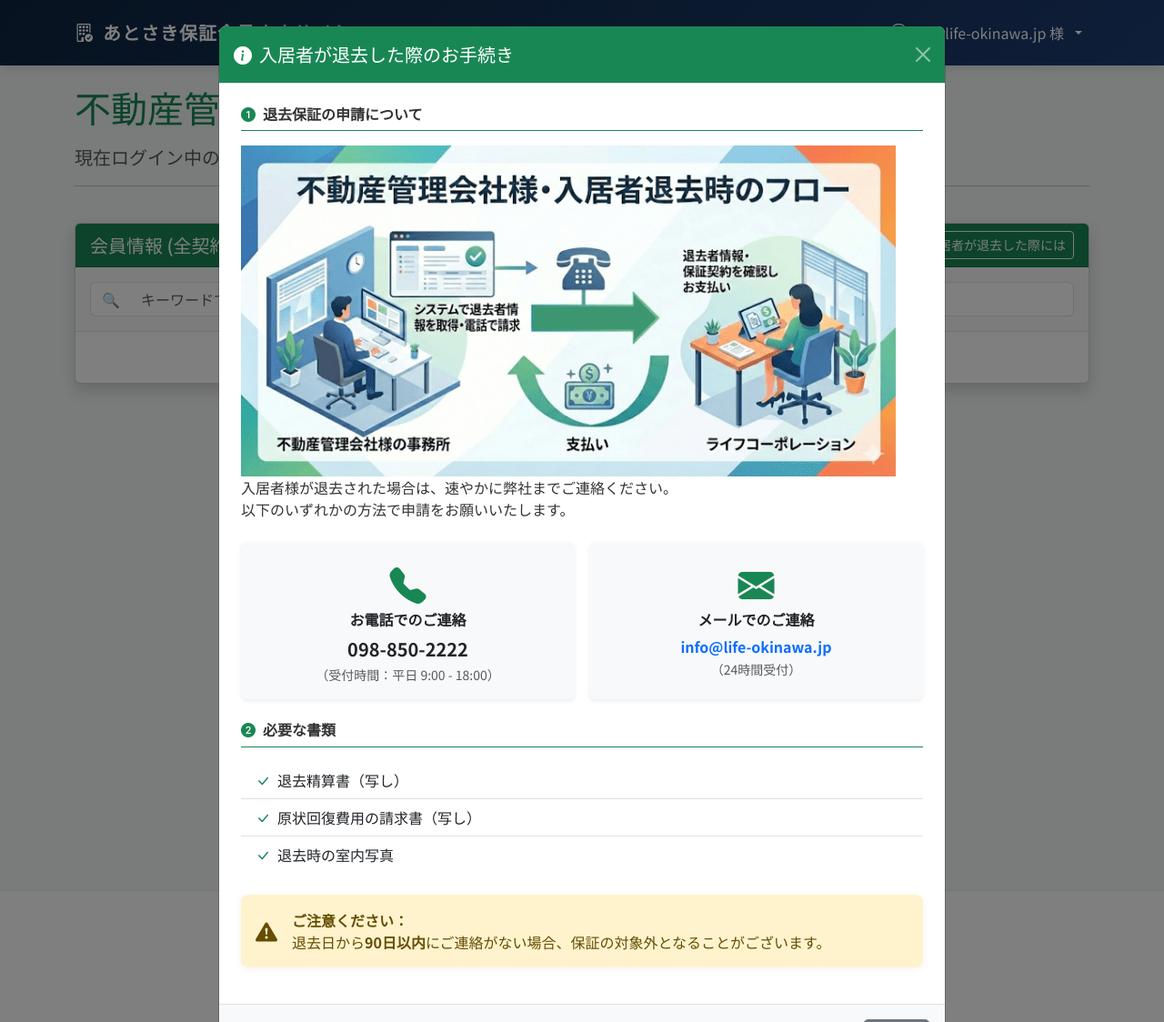
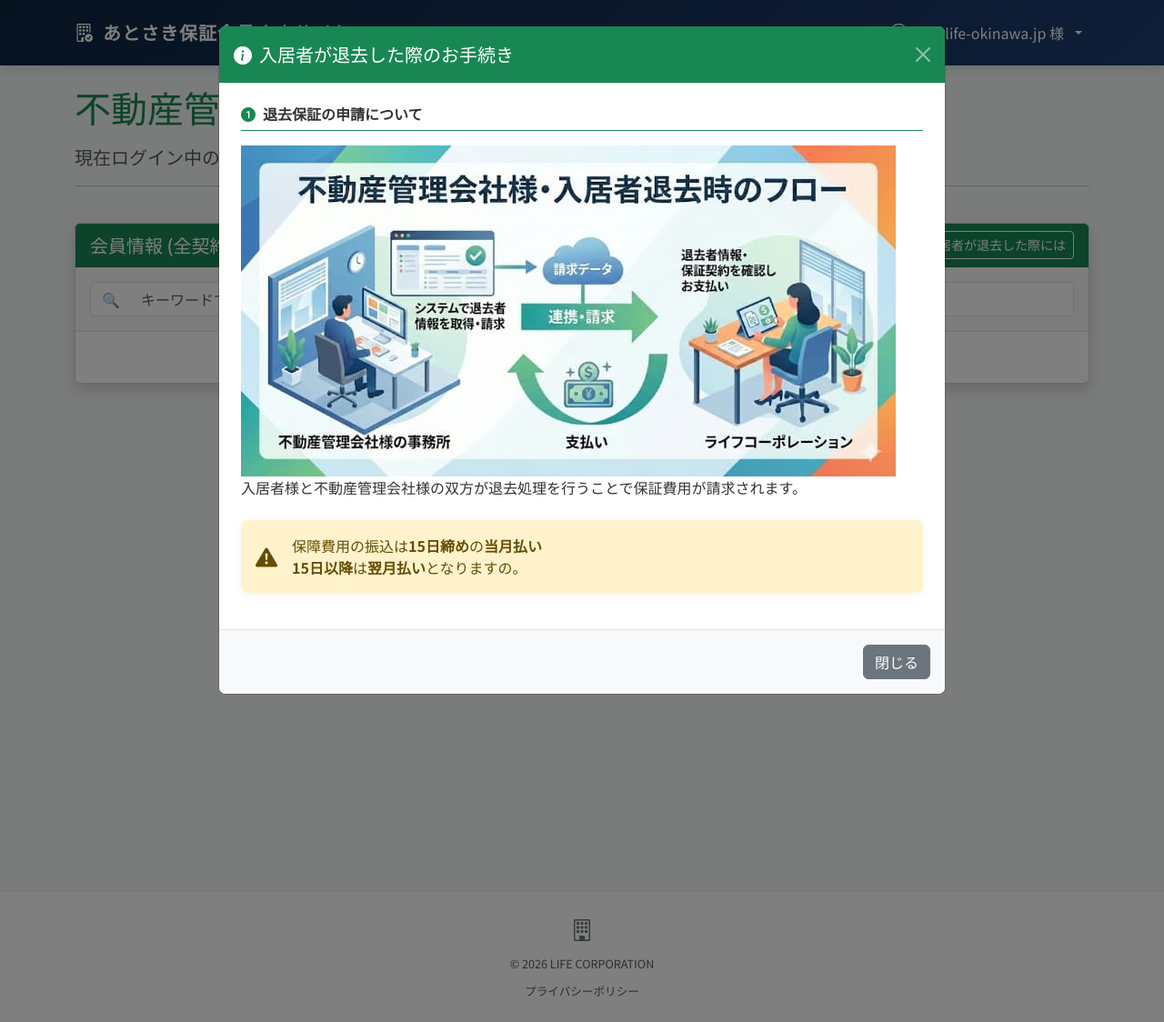
Before and after one commit to k5-kishimoto/LifeSafetyGuarantee, a Django app: page /suppliers/ in a window 1280 px wide, after a click on "入居者が退去した際には". Shown: the whole page at 91% size. Run offline with Django 5.2, Linux system fonts and the light colour scheme; a user stored in the database is signed in; some libraries are stand-ins or nearby versions.

Commit message:
不動産会社機能変更

```diff
--- a/suppliers/urls.py
+++ b/suppliers/urls.py
@@ -28,4 +28,7 @@ urlpatterns = [
 
     # ホーム画面 (変更なし)
     path('', views.home_view, name='home'),
+
+    # 💡 この行を追加してください
+    path('update_move_out/', views.update_move_out, name='update_move_out'),
 ]
--- a/suppliers/views.py
+++ b/suppliers/views.py
@@ -1,38 +1,61 @@
-# suppliers/views.py (修正)
+# suppliers/views.py
 
-from django.shortcuts import render
+from django.shortcuts import render, redirect
 from django.contrib.auth.decorators import login_required
-from .salesforce import get_contractors_for_agency # 💡 新しくインポート
-
-from django.views.generic.edit import FormView # CreateViewではなくFormViewを使用
+from django.views.decorators.http import require_POST # 💡 POST限定にするデコレータ
+from django.views.generic.edit import FormView
 from django.urls import reverse_lazy
 from django.contrib.auth import login, authenticate as auth_authenticate
-from django.shortcuts import redirect
 from django.contrib import messages
-from django.contrib.auth import get_user_model
-from django.contrib.auth.decorators import login_required
+from .forms import AgencySignUpForm
 
-from .forms import AgencySignUpForm # 💡 新規フォーム
-from .salesforce import register_salesforce_agency # 💡 新規SF関数
+# 💡 インポートを追加
+from .salesforce import (
+    get_contractors_for_agency,
+    register_salesforce_agency,
+    update_move_out_status
+)
 
 @login_required(login_url='suppliers:login')
 def home_view(request):
     """業者専用のホーム画面"""
-
     agency_username = request.user.username
-
-    # 💡 Salesforceから紐づく契約者情報を取得 💡
     contractors = get_contractors_for_agency(agency_username)
 
     context = {
         'user': request.user,
-        'contractors': contractors, # 取得したリストをテンプレートに渡す
+        'contractors': contractors,
     }
-
     return render(request, 'suppliers/home.html', context)
 
-# 💡 業者サインアップビュー 💡
+# 💡 新規追加: 退去確認更新ビュー 💡
+@login_required(login_url='suppliers:login')
+@require_POST # ブラウザからの直接アクセスなどを防ぐ
+def update_move_out(request):
+    """
+    ホーム画面の「退去」ボタンから呼ばれる処理。
+    Salesforceのフラグを更新する。
+    """
+    # フォームの隠しフィールドからIDを取得
+    contractor_id = request.POST.get('contractor_id')
+
+    if contractor_id:
+        # Salesforce更新処理を実行
+        success, message = update_move_out_status(contractor_id)
+
+        if success:
+            messages.success(request, '退去確認を完了しました。')
+        else:
+            messages.error(request, f'更新に失敗しました: {message}')
+    else:
+        messages.error(request, '不正なリクエストです。IDが見つかりません。')
+
+    # ホーム画面にリダイレクト
+    return redirect('suppliers:home')
+
+
 class AgencySignUpView(FormView):
+    # ... (既存のコードと同じ) ...
     form_class = AgencySignUpForm
     template_name = 'suppliers/signup.html'
 
@@ -41,18 +64,14 @@ class AgencySignUpView(FormView):
 
     def form_valid(self, form):
         user_data = form.cleaned_data
-
-        # 1. Salesforceに業者アカウントを登録
         success, message = register_salesforce_agency(user_data)
 
         if success:
-            # 2. 登録成功: 認証フローを通じてローカルプロキシユーザーを作成し、ログイン
-
             user = auth_authenticate(
                 self.request,
                 username=user_data['username'],
-                password=user_data['password1'], # Plaintext password for authentication check
-                backend='suppliers.backends.AgencySalesforceBackend' # 💡 業者認証バックエンドを指定 💡
+                password=user_data['password1'],
+                backend='suppliers.backends.AgencySalesforceBackend'
             )
 
             if user is not None:
@@ -60,11 +79,8 @@ class AgencySignUpView(FormView):
                 messages.success(self.request, "業者アカウントの作成とログインが完了しました。")
                 return redirect(self.get_success_url())
             else:
-                # 認証バックエンドがユーザーを作成できなかった場合 (通常は発生しないはず)
-                messages.error(self.request, "認証に失敗しました。アカウントがロックされている可能性があります。")
+                messages.error(self.request, "認証に失敗しました。")
                 return redirect('suppliers:login')
-
         else:
-            # 登録失敗: エラーメッセージを表示
             messages.error(self.request, f"Salesforce登録失敗: {message}")
             return self.form_invalid(form)
--- a/templates/suppliers/home.html
+++ b/templates/suppliers/home.html
@@ -40,53 +40,43 @@
                     <table class="table table-striped table-hover mb-0" id="sortableTable">
                         <thead>
                             <tr>
+                                <th class="text-center" style="width: 100px;">退去確認</th>
+                                <th class="sortable">物件名 <span class="sort-icon">⇅</span></th>
+                                <th class="sortable">退去日 <span class="sort-icon">⇅</span></th>
+                                <th class="sortable text-center">ライフ支払済 <span class="sort-icon">⇅</span></th>
+                                <th class="sortable">退去保証金 <span class="sort-icon">⇅</span></th>
+
                                 <th class="sortable">氏名 <span class="sort-icon">⇅</span></th>
-                                <th class="sortable">物件名 <span class="sort-icon">⇅</span></th>
+
                                 <th class="sortable">電話番号 <span class="sort-icon">⇅</span></th>
                                 <th class="sortable">Email <span class="sort-icon">⇅</span></th>
                                 <th class="sortable">支払開始 <span class="sort-icon">⇅</span></th>
+
                                 <th class="sortable">入居日 <span class="sort-icon">⇅</span></th>
                                 <th class="sortable">入居月数 <span class="sort-icon">⇅</span></th>
                                 <th class="sortable">滞納状況 <span class="sort-icon">⇅</span></th>
-                                <th class="sortable">途中解約 <span class="sort-icon">⇅</span></th>
-                                <th class="sortable">退去日 <span class="sort-icon">⇅</span></th>
-                                <th class="sortable">退去保証金 <span class="sort-icon">⇅</span></th>
+                                <th class="sortable">解除 <span class="sort-icon">⇅</span></th>
+
                             </tr>
                         </thead>
                         <tbody>
                             {% for contractor in contractors %}
                             <tr>
-                                <td>{{ contractor.full_name }}</td>
-                                <td>{{ contractor.property_name }} {{ contractor.room_name }}</td>
-                                <td>{{ contractor.telephone }}</td>
-                                <td>{{ contractor.id }}</td>
                                 <td class="text-center">
-                                    {% if contractor.paying %}
-                                    <span class="text-success fw-bold" title="支払い済み">✅</span>
-                                    <span class="d-none">1</span>
+                                    {% if contractor.move_out_by_contractor %}
+                                        <span class="badge bg-secondary" data-bs-toggle="tooltip" title="保証金支払対象">退去済</span>
                                     {% else %}
-                                    <span class="text-danger fw-bold" title="未払い">❌</span>
-                                    <span class="d-none">未払い</span>
-                                    <span class="d-none">0</span>
+                                        <button type="button" class="btn btn-warning btn-sm py-0"
+                                                onclick="openConfirmModal('{{ contractor.sf_id }}', '{{ contractor.full_name }}')"
+                                                data-bs-toggle="tooltip" title="退去済としてマークする">
+                                            退去
+                                        </button>
                                     {% endif %}
                                 </td>
-                                <td>{{ contractor.move_in_date|default_if_none:"" }}</td>
-                                <td data-value="{{ contractor.months|default_if_none:'0' }}">
-                                    {{ contractor.months|floatformat:0|default_if_none:"" }}か月
-                                </td>
-                                <td>{{ contractor.paying_status|default_if_none:"" }}</td>
-                                <td class="text-center">
-                                    {% if contractor.is_cancel %}
-                                    <span class="text-success fw-bold" title="解約済み">❌</span>
-                                    <span class="d-none">解約済み</span> <span class="d-none">1</span>
-                                    {% else %}
-                                    <span class="text-danger fw-bold" title="未解約"></span>
-                                    <span class="d-none">0</span>
-                                    {% endif %}
-                                </td>
-                                <td data-value="{{ contractor.move_out_date|default_if_none:'' }}">
+                                <td data-bs-toggle="tooltip" title="物件名と部屋番号">{{ contractor.property_name }} {{ contractor.room_name }}</td>
+                                <td data-value="{{ contractor.move_out_date|default_if_none:'' }}" data-bs-toggle="tooltip" title="退去日">
                                     {% if contractor.move_out_date %}
-                                        <span class="badge bg-danger">退去</span>
+                                        <span class="badge bg-danger">退去済</span>
                                         <span class="ms-1 small text-dark fw-bold">
                                             {{ contractor.move_out_date }}
                                         </span>
@@ -94,9 +84,57 @@
                                         <span class="text-muted small">-</span>
                                     {% endif %}
                                 </td>
-                                <td data-value="{{ contractor.assurance_price|default_if_none:'0' }}">
+
+                                <td class="text-center" data-bs-toggle="tooltip" title="退去保証支払済み">
+                                    {% if contractor.is_assurance_paying %}
+                                        <span class="text-primary fw-bold">済</span>
+                                        <span class="d-none">1</span> {% else %}
+                                        <span class="text-muted small">-</span>
+                                        <span class="d-none">0</span>
+                                    {% endif %}
+                                </td>
+
+                                <td data-value="{{ contractor.assurance_price|default_if_none:'0' }}" data-bs-toggle="tooltip" title="退去時に発生する保証金額">
                                     {{ contractor.assurance_price|floatformat:0|intcomma }}円
                                 </td>
+
+                                <td data-bs-toggle="tooltip" title="契約者の氏名">{{ contractor.full_name }}</td>
+
+                                <td data-bs-toggle="tooltip" title="連絡先電話番号">{{ contractor.telephone }}</td>
+                                <td data-bs-toggle="tooltip" title="連絡先メールアドレス">{{ contractor.id }}</td>
+
+                                <td class="text-center" data-bs-toggle="tooltip" title="保証料の支払状況">
+                                    {% if contractor.paying %}
+                                    <span class="text-success fw-bold">✅</span>
+                                    <span class="d-none">1</span>
+                                    {% else %}
+                                    <span class="text-danger fw-bold">❌</span>
+                                    <span class="d-none">未払い</span>
+                                    <span class="d-none">0</span>
+                                    {% endif %}
+                                </td>
+
+                                <td data-bs-toggle="tooltip" title="あとさき保証・開始日">{{ contractor.move_in_date|default_if_none:"" }}</td>
+
+                                <td data-value="{{ contractor.months|default_if_none:'0' }}" data-bs-toggle="tooltip" title="入居からの経過月数">
+                                    {{ contractor.months|floatformat:0|default_if_none:"" }}か月
+                                </td>
+
+                                <td data-bs-toggle="tooltip" title="現在のあとさき保証・滞納状況（３か月で契約解除）">{{ contractor.paying_status|default_if_none:"" }}</td>
+
+                                <td class="text-center" data-bs-toggle="tooltip" title="契約解除の有無（×解除）">
+                                    {% if contractor.is_cancel %}
+                                    <span class="text-success fw-bold">❌</span>
+                                    <span class="d-none">解除</span> <span class="d-none">1</span>
+                                    {% else %}
+                                    <span class="text-danger fw-bold" ></span>
+                                    <span class="d-none">0</span>
+                                    {% endif %}
+                                </td>
+
+
+
+
                             </tr>
                             {% endfor %}
                         </tbody>
@@ -127,49 +165,14 @@
                 </h6>
                 <p class="mb-4">
                     <img src="{% static 'img/supplier.png' %}" class="img-fluid position-relative floating-img" style="z-index: 1;" alt="退去費用保証のイメージ"/>
-                    <br>入居者様が退去された場合は、速やかに弊社までご連絡ください。<br>
-                    以下のいずれかの方法で申請をお願いいたします。
+                    <br>入居者様と不動産管理会社様の双方が退去処理を行うことで保証費用が請求されます。<br>
                 </p>
-
-                <div class="row g-3 mb-4">
-                    <div class="col-md-6">
-                        <div class="card h-100 border-0 shadow-sm bg-light">
-                            <div class="card-body text-center">
-                                <i class="bi bi-telephone-fill text-success fs-1 mb-2"></i>
-                                <h6 class="fw-bold">お電話でのご連絡</h6>
-                                <p class="mb-0 fs-5 fw-bold text-dark">098-850-2222</p>
-                                <small class="text-muted">（受付時間：平日 9:00 - 18:00）</small>
-                            </div>
-                        </div>
-                    </div>
-                    <div class="col-md-6">
-                        <div class="card h-100 border-0 shadow-sm bg-light">
-                            <div class="card-body text-center">
-                                <i class="bi bi-envelope-fill text-success fs-1 mb-2"></i>
-                                <h6 class="fw-bold">メールでのご連絡</h6>
-                                <p class="mb-0">
-                                    <a href="mailto:info@life-okinawa.jp" class="text-decoration-none fw-bold">info@life-okinawa.jp</a>
-                                </p>
-                                <small class="text-muted">（24時間受付）</small>
-                            </div>
-                        </div>
-                    </div>
-                </div>
-
-                <h6 class="fw-bold mb-3 border-bottom pb-2 border-success">
-                    <i class="bi bi-2-circle-fill text-success me-2"></i>必要な書類
-                </h6>
-                <ul class="list-group list-group-flush mb-4">
-                    <li class="list-group-item"><i class="bi bi-check-lg text-success me-2"></i>退去精算書（写し）</li>
-                    <li class="list-group-item"><i class="bi bi-check-lg text-success me-2"></i>原状回復費用の請求書（写し）</li>
-                    <li class="list-group-item"><i class="bi bi-check-lg text-success me-2"></i>退去時の室内写真</li>
-                </ul>
 
                 <div class="alert alert-warning d-flex align-items-center" role="alert">
                     <i class="bi bi-exclamation-triangle-fill flex-shrink-0 me-3 fs-4"></i>
                     <div>
-                        <strong>ご注意ください：</strong><br>
-                        退去日から<strong>90日以内</strong>にご連絡がない場合、保証の対象外となることがございます。
+                        保障費用の振込は<strong>15日締め</strong>の<strong>当月払い</strong><br>
+                        <strong>15日以降</strong>は<strong>翌月払い</strong>となりますの。
                     </div>
                 </div>
             </div>
@@ -180,20 +183,76 @@
     </div>
 </div>
 
+<div class="modal fade" id="confirmMoveOutModal" tabindex="-1" aria-hidden="true">
+    <div class="modal-dialog modal-dialog-centered">
+        <div class="modal-content">
+            <div class="modal-header bg-warning text-dark">
+                <h5 class="modal-title fw-bold">
+                    <i class="bi bi-exclamation-triangle-fill me-2"></i>退去確認
+                </h5>
+                <button type="button" class="btn-close" data-bs-dismiss="modal" aria-label="Close"></button>
+            </div>
+
+            <form method="post" action="{% url 'suppliers:update_move_out' %}">
+                {% csrf_token %}
+                <div class="modal-body">
+                    <p class="fw-bold mb-3">以下の契約者を「退去済み」としてマークしますか？</p>
+
+                    <div class="alert alert-secondary text-center">
+                        <h4 id="modalContractorName" class="mb-0 fw-bold text-dark"></h4>
+                    </div>
+
+                    <p class="small text-muted mb-0">
+                        ※ この操作を行うと、Salesforce上の「MoveOutByContractor__c」項目がチェックされます。この操作は取り消せません。
+                    </p>
+
+                    <input type="hidden" name="contractor_id" id="modalContractorId" value="">
+                </div>
+                <div class="modal-footer">
+                    <button type="button" class="btn btn-secondary" data-bs-dismiss="modal">キャンセル</button>
+                    <button type="submit" class="btn btn-warning fw-bold">退去済みにする</button>
+                </div>
+            </form>
+        </div>
+    </div>
+</div>
+
 <style>
     th.sortable { cursor: pointer; position: relative; }
     th.sortable:hover { background-color: #f1f1f1; }
     .sort-icon { font-size: 0.8em; margin-left: 5px; color: #ccc; }
     #searchInput:focus { box-shadow: none; border-color: #ced4da; }
     .input-group:focus-within { box-shadow: 0 0 0 0.25rem rgba(25, 135, 84, 0.25); border-radius: 0.375rem; }
+
+    /* ツールチップの見た目調整 */
+    .tooltip-inner {
+        max-width: 200px;
+    }
 </style>
 
 <script>
+// 🌟 退去確認モーダルを開く関数
+function openConfirmModal(id, name) {
+    // モーダル内のhidden inputとテキストに値をセット
+    document.getElementById('modalContractorId').value = id;
+    document.getElementById('modalContractorName').textContent = name;
+
+    // モーダルを表示
+    var myModal = new bootstrap.Modal(document.getElementById('confirmMoveOutModal'));
+    myModal.show();
+}
+
 document.addEventListener('DOMContentLoaded', function() {
+    // 🌟 1. ツールチップの初期化
+    var tooltipTriggerList = [].slice.call(document.querySelectorAll('[data-bs-toggle="tooltip"]'))
+    var tooltipList = tooltipTriggerList.map(function (tooltipTriggerEl) {
+        return new bootstrap.Tooltip(tooltipTriggerEl)
+    });
+
     const table = document.getElementById('sortableTable');
     if (!table) return;
 
-    // 検索機能
+    // 🌟 2. 検索機能
     const searchInput = document.getElementById('searchInput');
     searchInput.addEventListener('keyup', function() {
         const searchText = searchInput.value.toLowerCase();
@@ -208,12 +267,16 @@ document.addEventListener('DOMContentLoaded', function() {
         });
     });
 
-    // ソート機能
+    // 🌟 3. ソート機能
     const headers = table.querySelectorAll('th.sortable');
     const tableBody = table.querySelector('tbody');
 
     headers.forEach((header, index) => {
         header.addEventListener('click', () => {
+            // "退去確認"列(th.text-center)には.sortableがないためheadersに含まれていません。
+            // そのため、headerのDOM上のインデックス(realIndex)を取得してソートに使用します。
+            const realIndex = Array.prototype.indexOf.call(header.parentNode.children, header);
+
             const currentIsAscending = header.classList.contains('asc');
             const direction = currentIsAscending ? -1 : 1;
 
@@ -230,8 +293,8 @@ document.addEventListener('DOMContentLoaded', function() {
             const currentRows = Array.from(tableBody.querySelectorAll('tr'));
 
             const sortedRows = currentRows.sort((a, b) => {
-                const aCol = a.querySelectorAll('td')[index];
-                const bCol = b.querySelectorAll('td')[index];
+                const aCol = a.querySelectorAll('td')[realIndex];
+                const bCol = b.querySelectorAll('td')[realIndex];
 
                 let aValue = aCol.getAttribute('data-value');
                 let bValue = bCol.getAttribute('data-value');
@@ -254,6 +317,12 @@ document.addEventListener('DOMContentLoaded', function() {
                 tableBody.removeChild(tableBody.firstChild);
             }
             tableBody.append(...sortedRows);
+
+            // 🌟 ソート後にツールチップを再初期化
+            var newTooltipTriggerList = [].slice.call(document.querySelectorAll('[data-bs-toggle="tooltip"]'))
+            newTooltipTriggerList.map(function (tooltipTriggerEl) {
+                return new bootstrap.Tooltip(tooltipTriggerEl)
+            });
         });
     });
 });
```
Also changed, not shown: suppliers/salesforce.py (+51 -12 lines), static/img/supplier.png.
